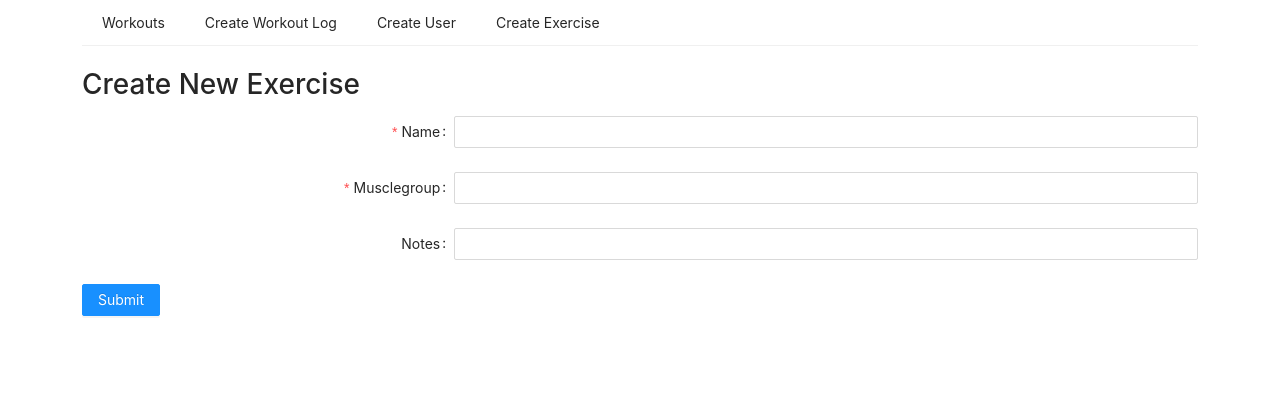
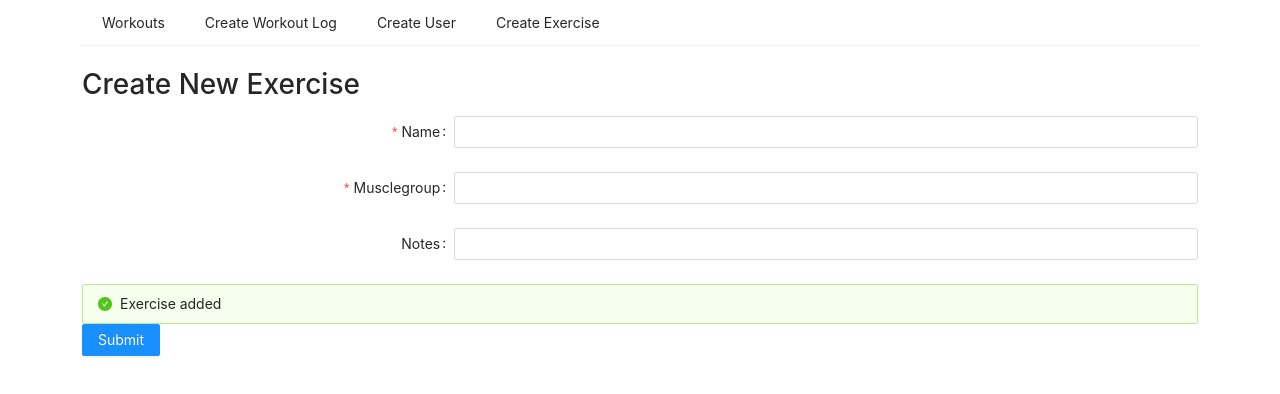
Before and after one commit to benjaminstones/fitness-tracker, a React (Create React App) app: page /exercise in a window 1280 px wide. Shown: the top 394 px of the page. Built offline with nearby package versions, Linux system fonts and the light colour scheme; the HTML template or start-up script is replaced by a standard one.

Commit message:
WIP - fix conditional rendering of exercise submitted alert

```diff
--- a/src/components/createExercise.js
+++ b/src/components/createExercise.js
@@ -1,5 +1,5 @@
-import React, { useState } from 'react';
-import { Form, Input, Button } from 'antd';
+import React, { useState, useRef } from 'react';
+import { Form, Input, Button, Alert } from 'antd';
 import axios from 'axios';
 
 const CreateExercise = () => {
@@ -7,6 +7,8 @@ const CreateExercise = () => {
     const [name, setName] = useState('');
     const [musclegroup, setMusclegroup] = useState('');
     const [notes, setNotes] = useState('');
+    const isLoading = useRef(false);
+
 
     const updateName = e => setName(e.target.value);
     const updateMusclegroup = e => setMusclegroup(e.target.value);
@@ -20,7 +22,12 @@ const CreateExercise = () => {
             notes: notes
         }
         form.resetFields();
-        axios.post('http://localhost:5001/exercises/add', exercise).then(res => console.log(res.data))
+        axios.post('http://localhost:5001/exercises/add', exercise)
+            .then(res => {
+                console.log(res.data);
+                isLoading.current = true;
+                console.log(isLoading);
+            })
         return false;
     }
 
@@ -77,6 +84,8 @@ const CreateExercise = () => {
                         onChange={updateNotes}
                     />
                 </Form.Item>
+                {/* TODO, fix conditional rendering */}
+                {<Alert message="Exercise added" type="success" showIcon />}
                 <Button type="primary" htmlType="submit">
                     Submit
                 </Button>
```
